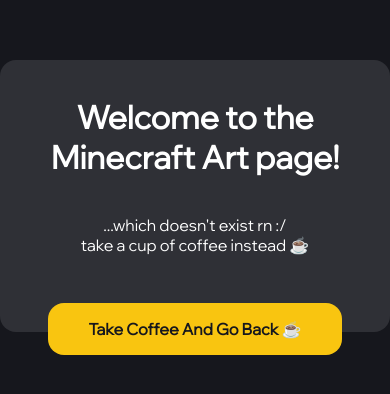
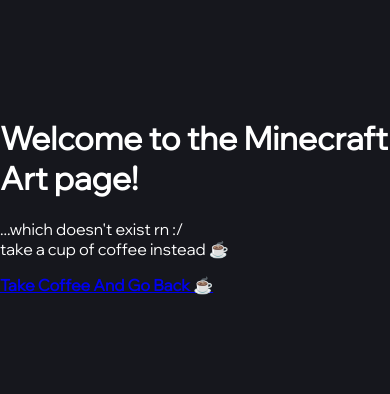
Before and after one commit to FelipeBdC/portfolio-website, a SvelteKit app: page /minecraft-art in a window 390 px wide. Shown: the part 226-620 px from the top of the page. Built offline with nearby package versions, Linux system fonts and the light colour scheme.

Commit message:
fixed responsiveness

```diff
--- a/src/components/buttons/nav-button.svelte
+++ b/src/components/buttons/nav-button.svelte
@@ -13,12 +13,19 @@
         border-radius: 1rem;
         transition: 200ms ease-in;
         cursor: pointer;
+        font-size: large;
     }
 
     a:hover {
         background-color: var(--neutral-color-2);
         padding-left: 1.5rem;
-}
 
+    }
 
+    @media(max-width: 700px) {
+        a {
+            font-size: small;
+            padding: 0.2rem 0 0.2rem 0.5rem;
+        }
+    }
 </style>
--- a/src/routes/minecraft-art/+page.svelte
+++ b/src/routes/minecraft-art/+page.svelte
@@ -6,43 +6,3 @@
         <a href="/"><strong>Take Coffee And Go Back ☕</strong></a>
     </div>
 </main>
-
-
-
-<style>
-    main {
-        display: grid;
-        place-items: center;
-        text-align: center;
-        width: 100%;
-        height: 100%;
-    }
-
-    .text {
-        display: grid;
-        align-items: center;
-
-        background-color: var(--neutral-color-1);
-        padding: 1rem;
-        border-radius: 1rem;
-        height: 15rem;
-    }
-
-    a {
-        all: unset;
-
-        color: var(--neutral-color-0);
-        background-color: var(--secondary-color-2);
-        padding: 1rem;
-        margin: 2rem;
-
-        border-radius: 1rem;
-
-        transition: 100ms ease-in;
-    }
-
-    a:hover {
-        background-color: var(--primary-color-2);
-        transition: 200ms ease-out;
-    }
-</style>
```
Also changed, not shown: src/routes/+page.svelte (+2 -14 lines), src/routes/things-i-do.css (+17 -1 lines).
